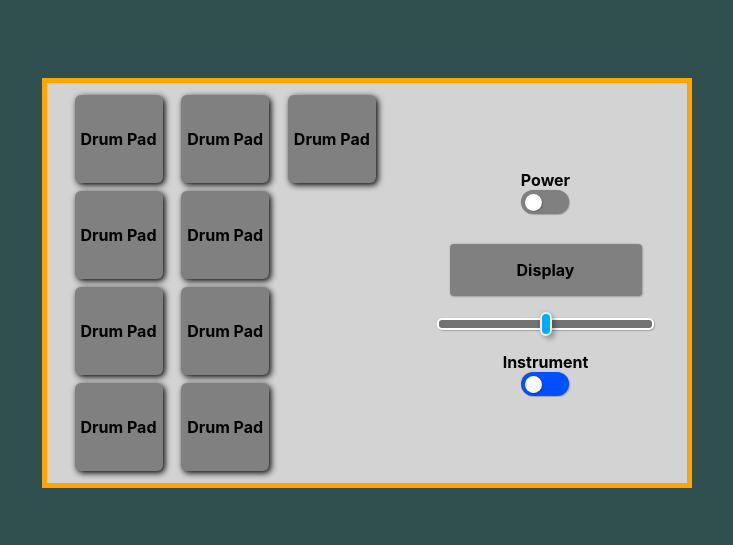
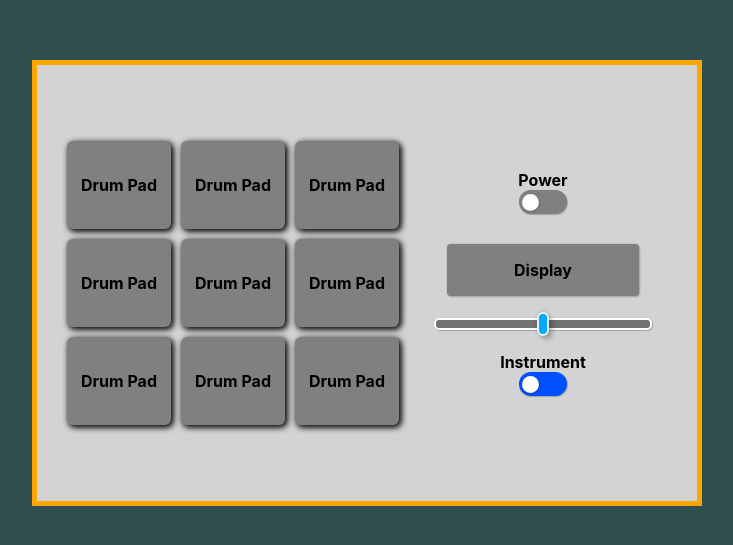
Before and after one commit to westgoten/drum-machine, a React (Create React App) app: page / in a window 1280 px wide. Shown: the part 117-662 px from the top of the page, without its empty margins (273-1006 px from the left). Built offline with nearby package versions, Linux system fonts and the light colour scheme.

Commit message:
Change DrumPadGrid component's layout from Flexbox to Grid

```diff
--- a/src/style/DrumMachine.scss
+++ b/src/style/DrumMachine.scss
@@ -6,4 +6,5 @@
     display: flex;
     justify-content: space-around;
     align-items: center;
+    padding: 18px 10px;
 }
--- a/src/style/DrumPad.scss
+++ b/src/style/DrumPad.scss
@@ -1,13 +1,11 @@
 .drum-pad {
     background-color: gray;
-    width: 5em;
-    height: 5em;
     display: flex;
     justify-content: center;
     align-items: center;
     font-weight: bold;
     border-radius: 6px;
-    box-shadow: 2px 2px 6px black;
+    box-shadow: 2px 2px 6px black, 2px 2px 6px rgba($color: #000000, $alpha: 0.4);
     padding: 4px;
     margin: 4px;
 }
--- a/src/style/DrumPadGrid.scss
+++ b/src/style/DrumPadGrid.scss
@@ -1,9 +1,9 @@
 .drum-pad-grid {
-    display: flex;
+    display: grid;
+    grid-template-columns: repeat(3, 7em);
+    grid-template-rows: repeat(3, 6em);
+    gap: 2px 2px;
     width: 50%;
     max-width: 50%;
     max-height: 100%;
-    flex-flow: column wrap;
-    justify-content: center;
-    margin-left: 10px;
 }
```
